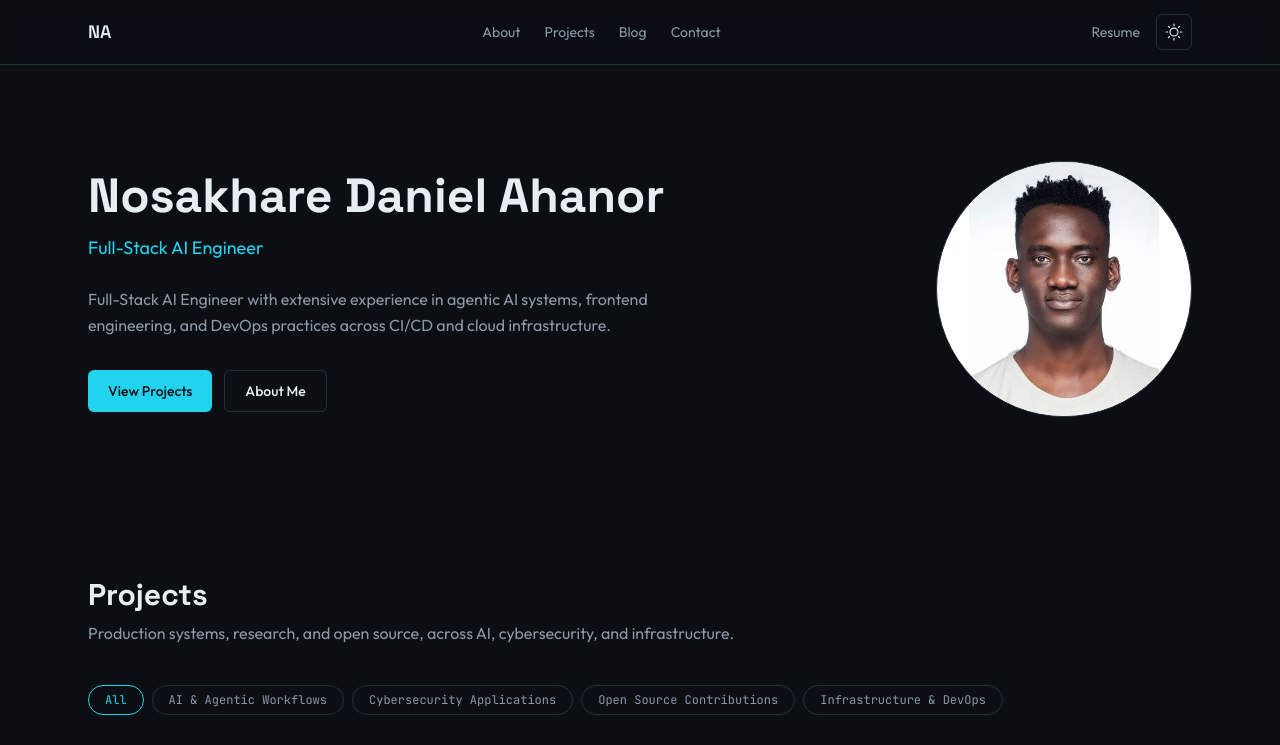
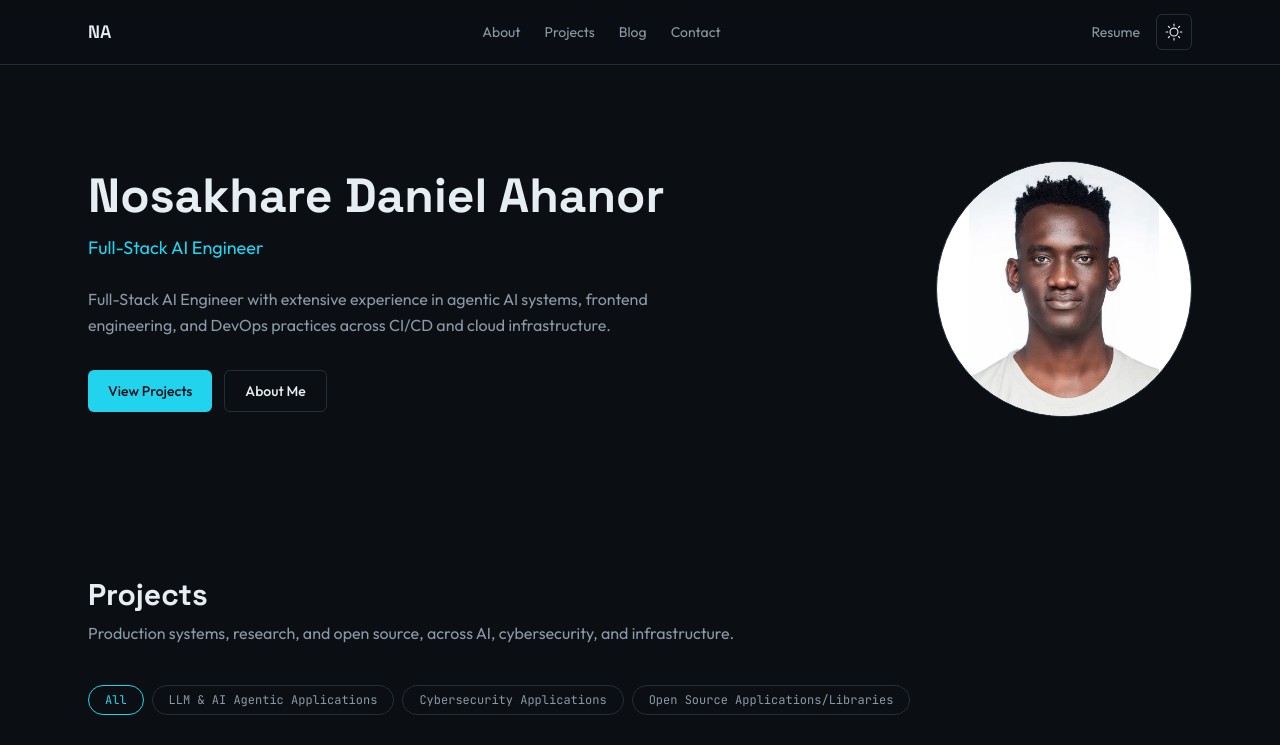
Before and after one commit to nosadaniel/nosadaniel.github.io, a Next.js app: page / in a window 1280 px wide. Shown: the top 745 px of the page. Built offline with nearby package versions, Linux system fonts and the light colour scheme.

Commit message:
refactor: project selection

```diff
--- a/src/components/sections/ProjectFilter.tsx
+++ b/src/components/sections/ProjectFilter.tsx
@@ -8,7 +8,7 @@ import { ExpandableText } from "@/components/ui/ExpandableText";
 import { cn } from "@/lib/utils";
 import { categoryLabels, type Project, type ProjectCategory } from "@/content/projects";
 
-const categories: (ProjectCategory | "all")[] = ["all", "ai", "cybersecurity", "open-source", "infra"];
+const categories: (ProjectCategory | "all")[] = ["all", ...Object.keys(categoryLabels) as ProjectCategory[]];
 
 export function ProjectFilter({ projects }: { projects: Project[] }) {
   const [active, setActive] = useState<ProjectCategory | "all">("all");
--- a/src/content/projects.ts
+++ b/src/content/projects.ts
@@ -1,4 +1,4 @@
-export type ProjectCategory = "ai" | "cybersecurity" | "open-source" | "infra";
+export type ProjectCategory = "ai" | "cybersecurity" | "open-source";
 
 export type ProjectLink = {
   label: string;
@@ -21,10 +21,9 @@ export type Project = {
 };
 
 export const categoryLabels: Record<ProjectCategory, string> = {
-  ai: "AI & Agentic Workflows",
+  ai: "LLM & AI Agentic Applications",
   cybersecurity: "Cybersecurity Applications",
-  "open-source": "Open Source Contributions",
-  infra: "Infrastructure & DevOps",
+  "open-source": "Open Source Applications/Libraries",
 };
 
 export const projects: Project[] = [
@@ -44,7 +43,7 @@ export const projects: Project[] = [
     slug: "cybercoach",
     title: "cyberCoach",
     company: "cyberGEIGER GmbH",
-    category: "ai",
+    category: "cybersecurity",
     period: "2025 - 2026",
     description:
       "Conversational AI security-awareness assistant for non-technical users. Responds instantly to security incidents with actionable advice via WhatsApp and Telegram.",
@@ -60,7 +59,7 @@ export const projects: Project[] = [
     slug: "datapro-assistant",
     title: "DataPro Assistant",
     company: "cyberGEIGER GmbH (DataPro Erasmus+)",
-    category: "ai",
+    category: "cybersecurity",
     period: "2025 - 2026",
     description: "AI learning assistant chatbot for the DataPro Erasmus+ programme with Pädagogische Hochschule Freiburg.",
     techStack: ["Python", "OpenAI SDK", "FastAPI", "React", "TypeScript"],
@@ -167,7 +166,7 @@ export const projects: Project[] = [
   {
     slug: "kcna-practice-exam-app",
     title: "KCNA Practice Exam App",
-    category: "cybersecurity",
+    category: "open-source",
     period: "2025",
     description:
       "Static web app for practicing Kubernetes and Cloud Native Associate (KCNA) exam questions. Randomized question selection with configurable domain distribution, a 60-second-per-question timer, instant score breakdown by domain, and a review of missed questions with explanations.",
```
Also changed, not shown: 1 other file (tests, documents, lock files or other folders).
